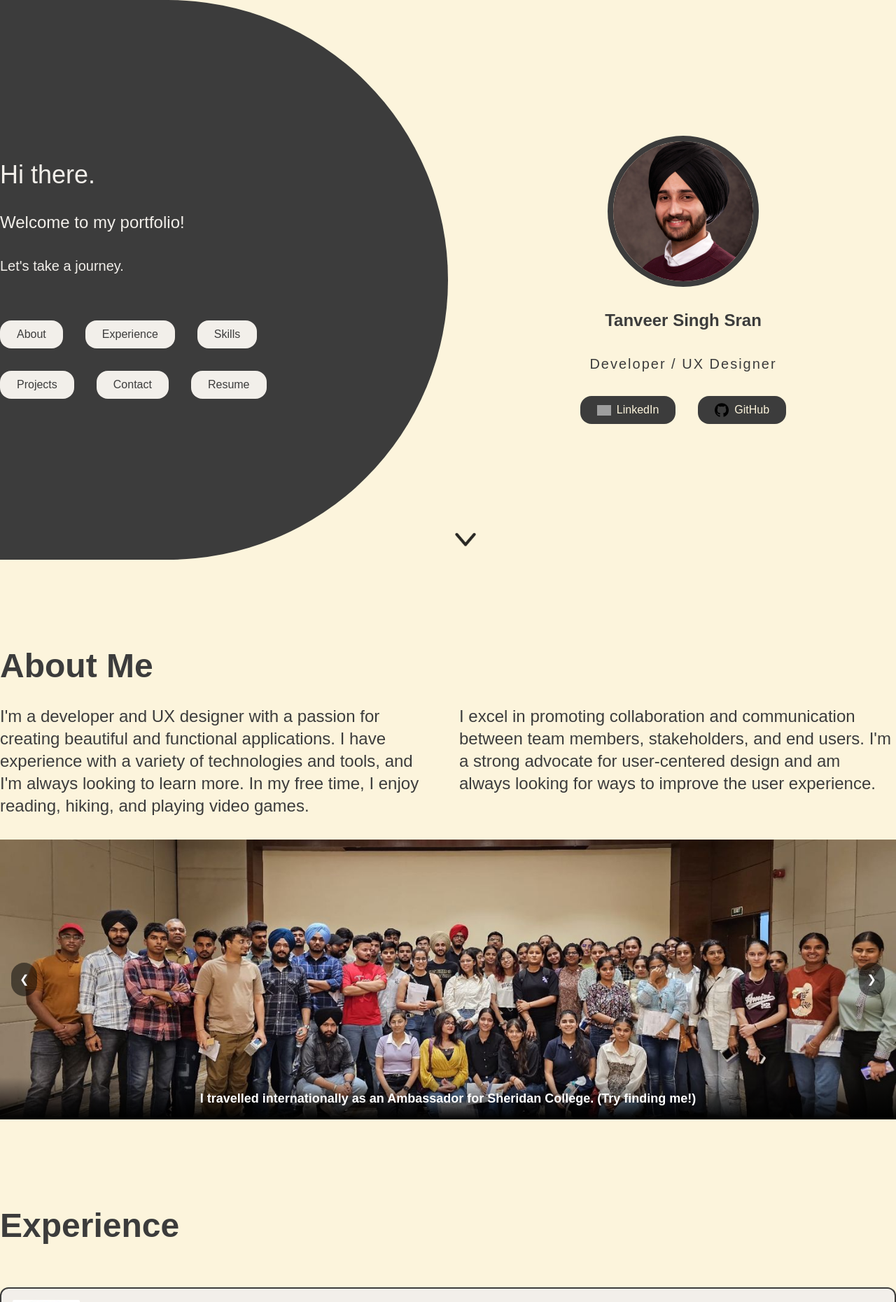
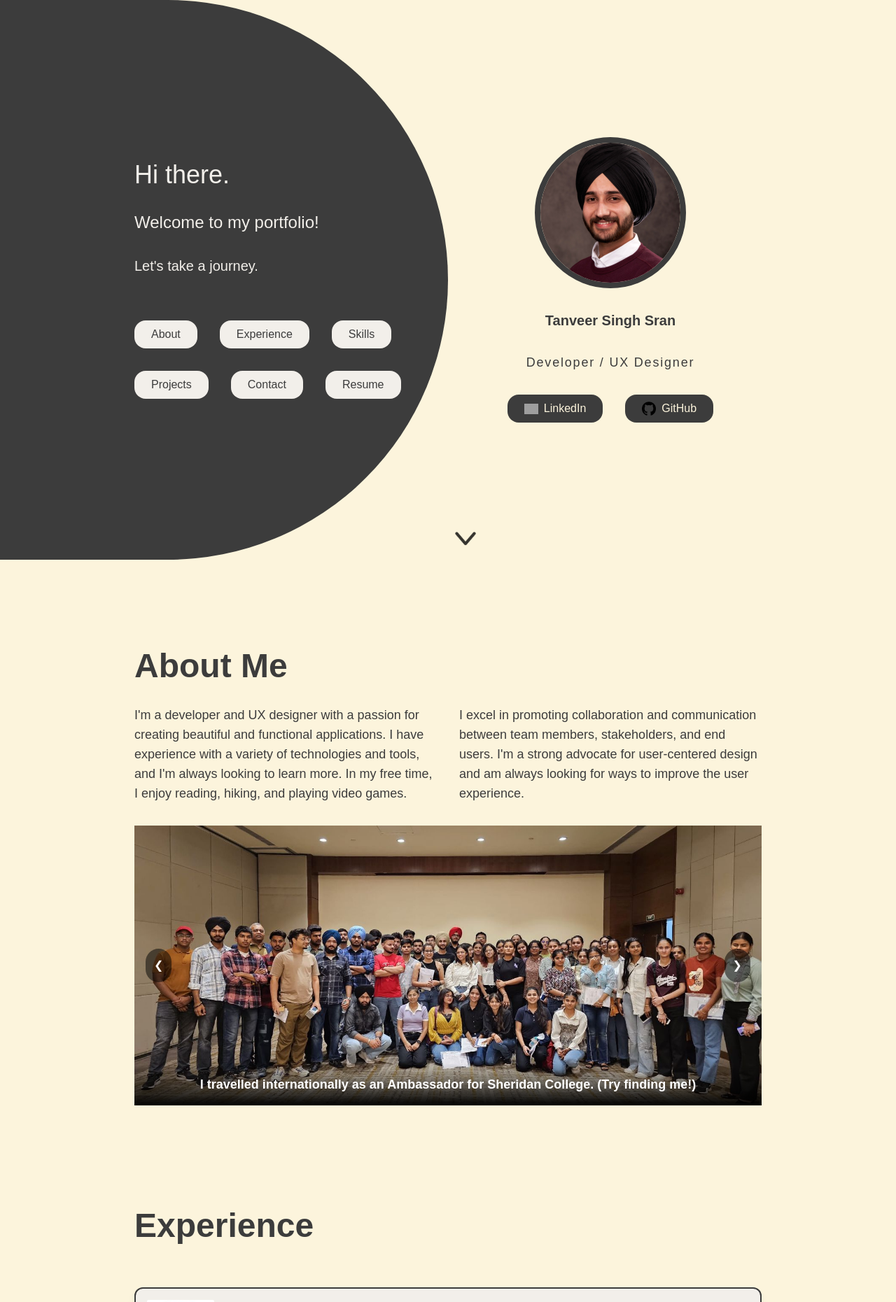
Before and after one commit to tanveersran/portfolio-website, a Next.js app in the folder my-portfolio/: page / in a window 1280 px wide. Shown: the top 1861 px of the page at 70% size. Built offline with nearby package versions, Linux system fonts and the light colour scheme; grey boxes are pictures that could not be loaded.

Commit message:
large display sizing adjustments

```diff
--- a/my-portfolio/src/screens/sections/AboutSection.js
+++ b/my-portfolio/src/screens/sections/AboutSection.js
@@ -10,10 +10,10 @@ const AboutSection = ({ data }) => {
             initial={{ scale: 0.8 }}
             whileInView={{ scale: 1 }}
             transition={{ duration: 0.3 }}
-        className="flex flex-col pt-32 gap-8 px-4 mx-4 min-h-screen w-screen max-w-7xl lg:px-0 lg:mx-0" >
+        className="flex flex-col pt-32 gap-8 px-4 mx-4 min-h-screen w-screen max-w-4xl lg:px-0 lg:mx-0" >
             <SectionTitle title={data.aboutSectionTitle} />
             <div className="flex flex-col gap-8">
-                <div className="grid grid-rows-1 md:grid-cols-2 text-lg gap-8 lg:text-2xl">
+                <div className="grid grid-rows-1 md:grid-cols-2 text-lg gap-8 lg:text-lg">
                     <p>{data.aboutSectionParagraph1}</p>
                     <p>{data.aboutSectionParagraph2}</p>
                 </div>
--- a/my-portfolio/src/screens/sections/ContactSection.js
+++ b/my-portfolio/src/screens/sections/ContactSection.js
@@ -32,7 +32,7 @@ const ContactSection = ({ data }) => {
             initial={{ scale: 0.8 }}
             whileInView={{ scale: 1 }}
             transition={{ duration: 0.3 }}
-            className="flex flex-col pt-32 gap-8 px-4 mx-4 min-h-screen w-screen max-w-7xl lg:px-0 lg:mx-0 lg:gap-16"
+            className="flex flex-col pt-32 gap-8 px-4 mx-4 min-h-screen w-screen max-w-4xl lg:px-0 lg:mx-0 lg:gap-16"
         >
             <SectionTitle title={data.contactSectionTitle} />
             <p>{data.contactSectionSubtitle}</p>
--- a/my-portfolio/src/screens/sections/ExperienceSection.js
+++ b/my-portfolio/src/screens/sections/ExperienceSection.js
@@ -10,7 +10,7 @@ const ExperienceSection = ({ data }) => {
             initial={{ scale: 0.8 }}
             whileInView={{ scale: 1 }}
             transition={{ duration: 0.3 }}
-            className="flex flex-col pt-32 gap-8 px-4 mx-4 w-screen max-w-7xl lg:px-0 lg:mx-0 lg:gap-16">
+            className="flex flex-col pt-32 gap-8 px-4 mx-4 w-screen max-w-4xl lg:px-0 lg:mx-0 lg:gap-16">
             <SectionTitle title={data.experienceSectionTitle} />
             {data.experience.map((experience, index) => (
                 <motion.div
--- a/my-portfolio/src/screens/sections/LandingSection.js
+++ b/my-portfolio/src/screens/sections/LandingSection.js
@@ -10,7 +10,7 @@ import Image from "next/image";
 const LandingSection = ({data}) => {
     return (
         <motion.section
-        className="flex flex-col gap-8 px-4 mx-4 pt-8 h-screen w-screen max-w-7xl lg:px-0 lg:mx-0 lg:pt-0 lg:gap-16 lg:flex-row">
+        className="flex flex-col gap-8 px-4 mx-4 pt-8 h-screen max-w-4xl lg:px-0 lg:mx-0 lg:pt-0 lg:flex-row">
           {/* Background component */}
           <HalfCircleComponent />
           {/* Top side, animates on load (visible for mobile screen only) */}
@@ -36,7 +36,7 @@ const LandingSection = ({data}) => {
               description={data.sectionOneDescription}
               animated
             />
-            <LightButtonSet portfolioLink={data.portfolioLink}/>
+            <LightButtonSet portfolioLink={data.portf}/>
           </motion.div>
           {/* Right side */}
           <motion.div
@@ -46,8 +46,8 @@ const LandingSection = ({data}) => {
             className="flex flex-col text-center justify-center items-center mt-16 z-10 gap-8
             lg:w-1/2 lg:mt-0">
             <CircularImage src={data.avatarImage} alt={data.avatarImageAlt} />
-            <span className="text-2xl text-primary-dark font-semibold">{data.fullName}</span>
-            <span className="text-xl text-primary-dark tracking-widest">{data.jobTitle}</span>
+            <span className="text-xl text-primary-dark font-semibold">{data.fullName}</span>
+            <span className="text-lg text-primary-dark tracking-widest">{data.jobTitle}</span>
 
             <div className="flex flex-row gap-8">
               <TextImageButton text="LinkedIn" image="/linkedin.png" onClick={() => { window.open("https://www.linkedin.com/in/tanveersran/") }} />
--- a/my-portfolio/src/screens/sections/MobileNavSection.js
+++ b/my-portfolio/src/screens/sections/MobileNavSection.js
@@ -9,7 +9,7 @@ const MobileNavSection = ({ data }) => {
       initial={{ scale: 0.8 }}
       whileInView={{ scale: 1 }}
       transition={{ duration: 0.3 }}
-      className="flex flex-col pt-32 gap-32 px-4 mx-4 h-screen w-screen max-w-7xl lg:hidden">
+      className="flex flex-col pt-32 gap-32 px-4 mx-4 h-screen w-screen max-w-4xl lg:hidden">
       <SectionTitle title={data.sectionOneDescription} />
       <DarkButtonSet portfolioLink={data.portfolioLink} />
     </motion.section>
--- a/my-portfolio/src/screens/sections/ProjectSection.js
+++ b/my-portfolio/src/screens/sections/ProjectSection.js
@@ -10,7 +10,7 @@ const ProjectSection = ({ data }) => {
             initial={{ scale: 0.8 }}
             whileInView={{ scale: 1 }}
             transition={{ duration: 0.3 }}
-            className="flex flex-col pt-32 gap-8 px-4 mx-4 min-h-screen w-screen max-w-7xl lg:px-0 lg:mx-0 lg:gap-16"
+            className="flex flex-col pt-32 gap-8 px-4 mx-4 min-h-screen w-screen max-w-4xl lg:px-0 lg:mx-0 lg:gap-16"
         >
             <SectionTitle title={data.projectSectionTitle} />
             <div className="grid grid-cols-1 gap-8 lg:grid-cols-2">
--- a/my-portfolio/src/screens/sections/SkillSection.js
+++ b/my-portfolio/src/screens/sections/SkillSection.js
@@ -24,10 +24,10 @@ const SkillSection = ({ data }) => {
             initial={{ scale: 0.8 }}
             whileInView={{ scale: 1 }}
             transition={{ duration: 0.3 }}
-            className="flex flex-col pt-32 gap-8 px-4 mx-4 min-h-screen w-screen max-w-7xl lg:px-0 lg:mx-0 lg:gap-16"
+            className="flex flex-col pt-32 gap-8 px-4 mx-4 min-h-screen w-screen max-w-4xl lg:px-0 lg:mx-0 lg:gap-16"
         >
             <SectionTitle title={data.skillSectionTitle} />
-            <p className="text-lg lg:text-2xl">{data.skillSectionDescription}</p>
+            <p className="text-lg">{data.skillSectionDescription}</p>
             <div className="flex flex-row gap-8 flex-wrap align-middle justify-center">
                 {["Frontend", "Backend", "Soft"].map((category) => (
                     <SelectableButton
```
